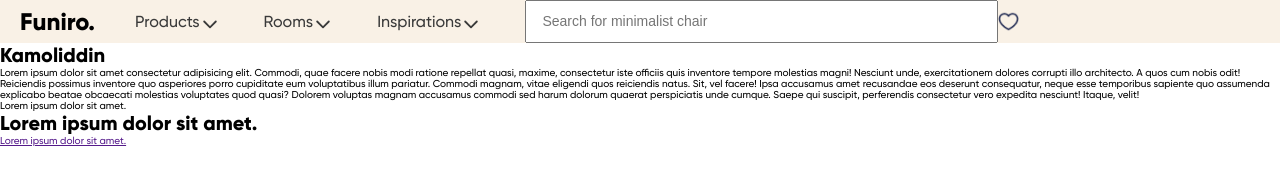
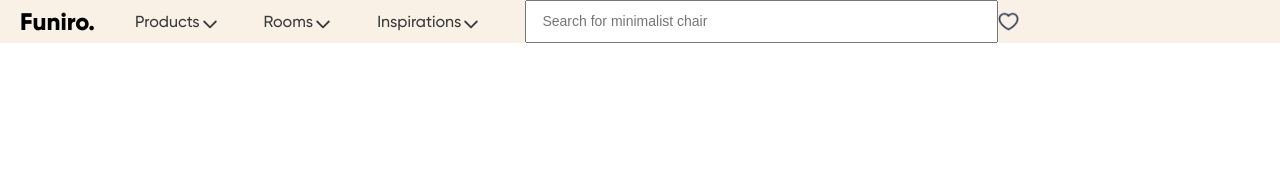
Before and after one commit to Ramazon-hub/FurnitureShop, a plain HTML site: page index.html in a window 1280 px wide. Drawn offline with Linux system fonts and the light colour scheme.

Commit message:
hammasi tozalandibosinglar

```diff
--- a/index.html
+++ b/index.html
@@ -38,29 +38,6 @@
             </div>
         </div>
     </header>
-    <main>
-           <footer class="footer">
-
-        <h1>Kamoliddin</h1>
-
-        <p>Lorem ipsum dolor sit amet consectetur adipisicing elit. Commodi, quae facere nobis modi ratione repellat
-            quasi, maxime, consectetur iste officiis quis inventore tempore molestias magni! Nesciunt unde,
-            exercitationem dolores corrupti illo architecto. A quos cum nobis odit! Reiciendis possimus inventore quo
-            asperiores porro cupiditate eum voluptatibus illum pariatur. Commodi magnam, vitae eligendi quos reiciendis
-            natus. Sit, vel facere! Ipsa accusamus amet recusandae eos deserunt consequatur, neque esse temporibus
-            sapiente quo assumenda explicabo beatae obcaecati molestias voluptates quod quasi? Dolorem voluptas magnam
-            accusamus commodi sed harum dolorum quaerat perspiciatis unde cumque. Saepe qui suscipit, perferendis
-            consectetur vero expedita nesciunt! Itaque, velit!</p>
-
-            <p>Lorem ipsum dolor sit amet.</p>
-
-            <h1>Lorem ipsum dolor sit amet.</h1>
-
-
-            <a href="">Lorem ipsum dolor sit amet.</a>
-
-    </footer>
-    </main>
 
 
 
```
